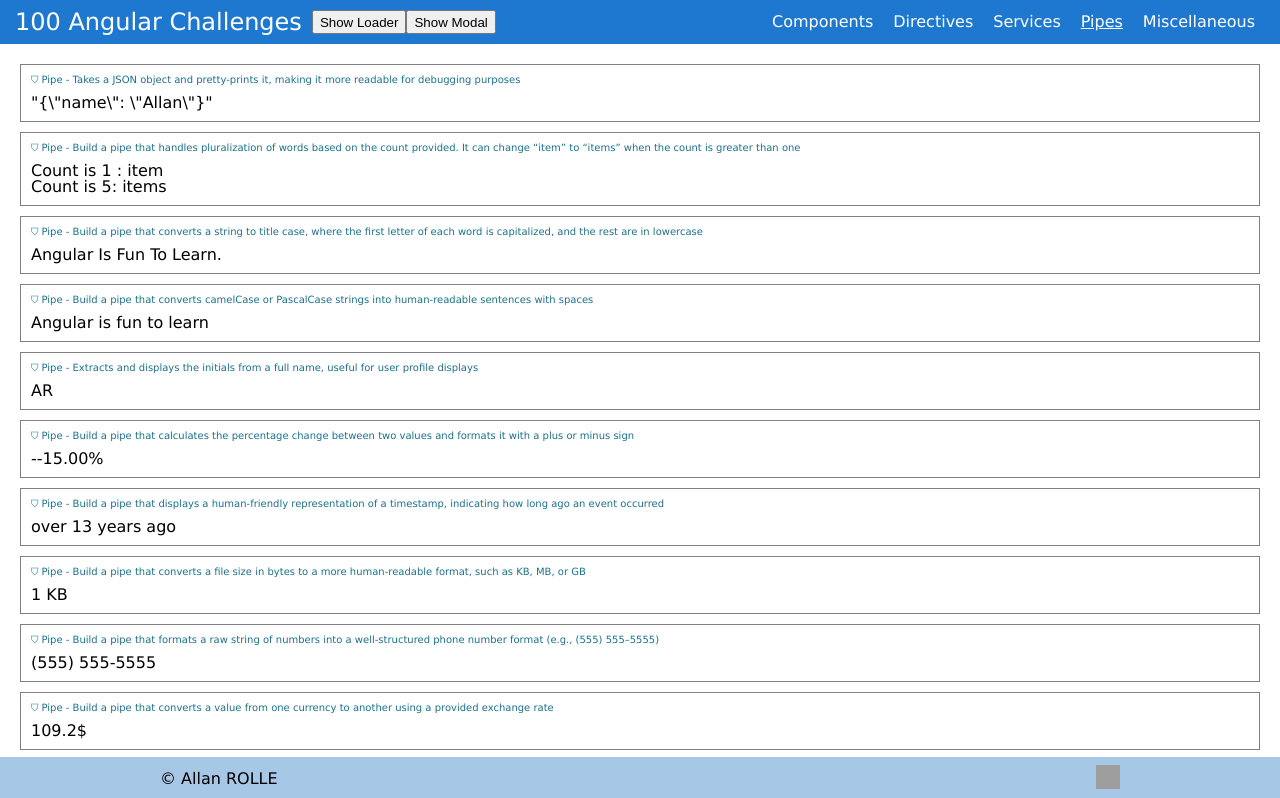
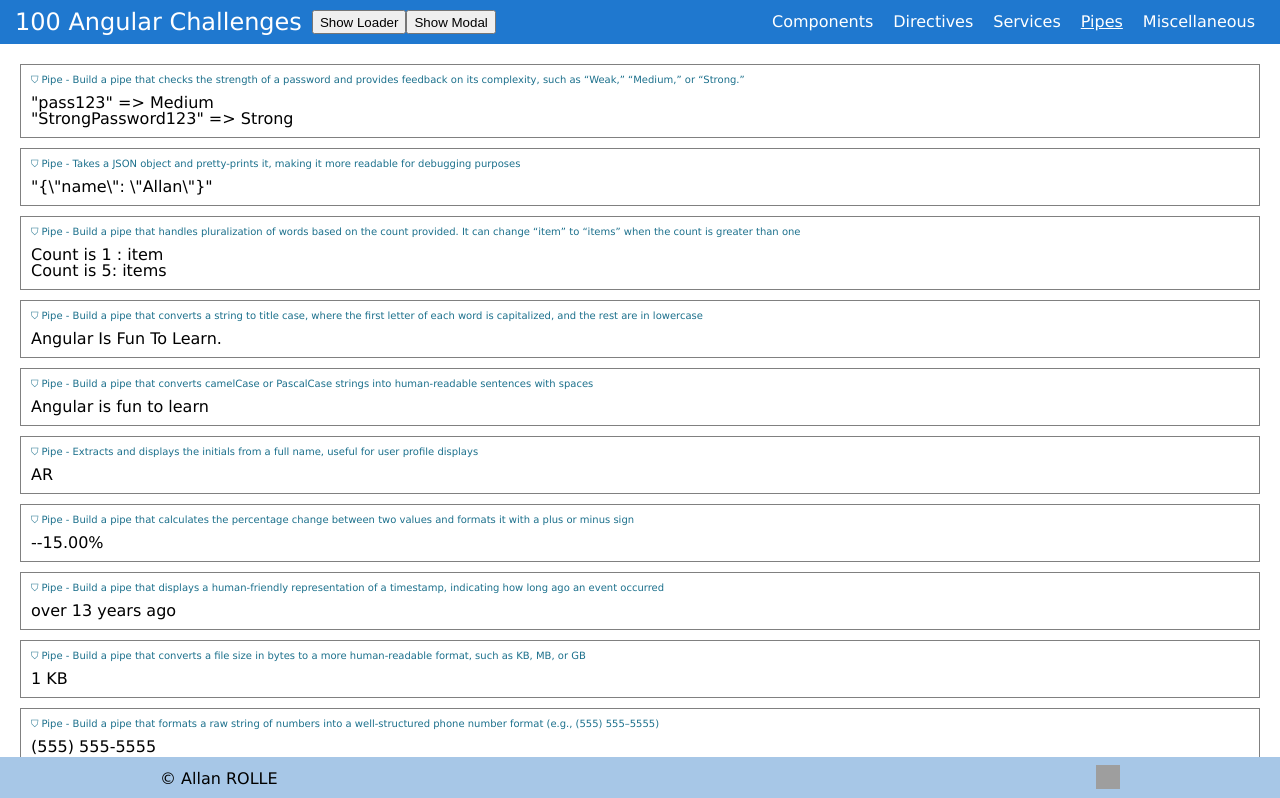
Before and after one commit to Portfolio-Allan-Rolle/100AngularChallenges, an Angular app: page /pipes in a window 1280 px wide. Shown: the top 798 px of the page. Built offline with nearby package versions, Linux system fonts and the light colour scheme; grey boxes are pictures that could not be loaded.

Commit message:
password strength pipe complete

```diff
--- /dev/null
+++ b/src/app/pipes/password-strength.pipe.ts
@@ -0,0 +1,19 @@
+import { Pipe, PipeTransform } from '@angular/core';
+
+@Pipe({
+  name: 'passwordStrength',
+})
+export class PasswordStrengthPipe implements PipeTransform {
+  transform(password: string): string {
+    if (!password) return '';
+
+    if (password.length < 6) {
+      return 'Weak';
+    } else if (password.length < 10) {
+      return 'Medium';
+    } else {
+      // You can add more criteria for a "Strong" password
+      return 'Strong';
+    }
+  }
+}
--- a/src/app/routes/pipes-documentation/pipes-documentation.component.html
+++ b/src/app/routes/pipes-documentation/pipes-documentation.component.html
@@ -1,3 +1,15 @@
+<app-container
+  [title]="
+    'Pipe - Build a pipe that checks the strength of a password and provides feedback on its complexity, such as “Weak,” “Medium,” or “Strong.”'
+  "
+>
+  <p>"pass123" => {{ "Pass123" | passwordStrength }}</p>
+  <!-- Output: "Medium" -->
+
+  <p>"StrongPassword123" => {{ "StrongPassword123" | passwordStrength }}</p>
+  <!-- Output: "Strong" -->
+</app-container>
+
 <app-container
   [title]="
     'Pipe - Takes a JSON object and pretty-prints it, making it more readable for debugging purposes'
--- a/src/app/routes/pipes-documentation/pipes-documentation.component.ts
+++ b/src/app/routes/pipes-documentation/pipes-documentation.component.ts
@@ -22,10 +22,12 @@
 import { TitleCasePipe } from '../../pipes/title-case.pipe';
 import { PluralizePipe } from '../../pipes/pluralize.pipe';
 import { JsonPrettyPrintPipe } from '../../pipes/json-pretty-print.pipe';
+import { PasswordStrengthPipe } from '../../pipes/password-strength.pipe';
 
 @Component({
   selector: 'app-pipes-documentation',
   imports: [
+    PasswordStrengthPipe,
     JsonPrettyPrintPipe,
     PluralizePipe,
     TitleCasePipe,
```
Also changed, not shown: 2 other files (tests, documents, lock files or other folders).
